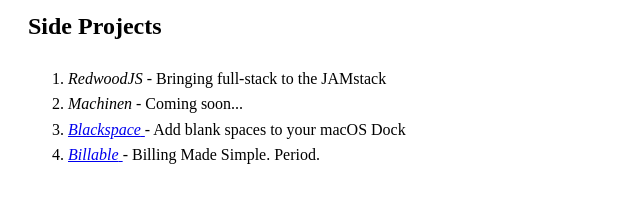
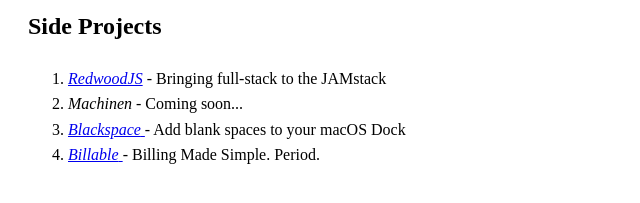
Before and after one commit to peterp/peterp.github.io, a plain HTML site: page index.html in a window 1280 px wide. Shown: the part 253-456 px from the top of the page, 0-640 px from the left. Drawn offline with Linux system fonts and the light colour scheme.

Commit message:
Do you even html.

```diff
--- a/index.html
+++ b/index.html
@@ -28,7 +28,7 @@
   <h2>Side Projects</h2>
   <ol>
     <li>
-      <a href="https://redwoodjs.com"></a><i>RedwoodJS</i></a> &dash; Bringing full-stack to the JAMstack
+      <a href="https://redwoodjs.com"><i>RedwoodJS</i></a> &dash; Bringing full-stack to the JAMstack
     </li>
     <li>
       <a href="https://machinen.dev"></a><i>Machinen</i></a> &dash; Coming soon...
```
